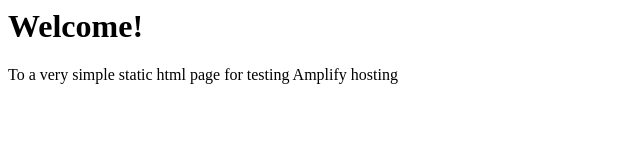
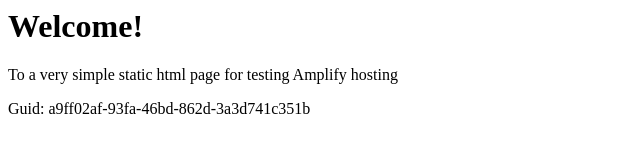
Before and after one commit to aws-aemilia-iad/Github-PR-Commit-Integration-Test-DoNotTouch-v1-gamma-us-east-1, a website: page src/index.html in a window 1280 px wide. Shown: the whole page, without its empty margins (0-640 px from the left). Drawn offline with Linux system fonts and the light colour scheme.

Commit message:
commit from integ tests

```diff
--- a/src/index.html
+++ b/src/index.html
@@ -1,3 +1,5 @@
+
+
 <html lang="en">
 
 <head>
@@ -10,6 +12,6 @@
 <body>
     <h1>Welcome!</h1>
     <p>To a very simple static html page for testing Amplify hosting</p>
-</body>
+    <p>Guid: a9ff02af-93fa-46bd-862d-3a3d741c351b</p></body>
 
 </html>
```
